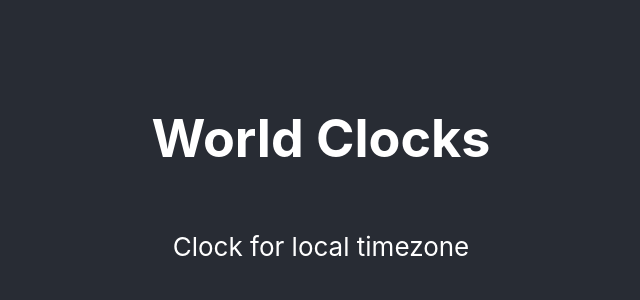
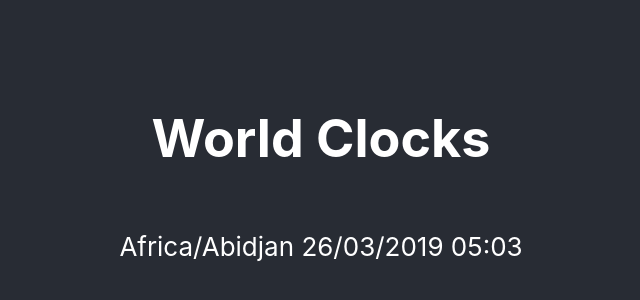
Before and after one commit to BarbaraPruz/clocks, a React (Create React App) app: page / in a window 1280 px wide. Shown: the part 220-520 px from the top of the page, without its empty margins (319-959 px from the left). Built offline with nearby package versions, Linux system fonts and the light colour scheme.

Commit message:
Add moment package

```diff
--- a/package.json
+++ b/package.json
@@ -3,6 +3,8 @@
   "version": "0.1.0",
   "private": true,
   "dependencies": {
+    "moment": "^2.24.0",
+    "moment-timezone": "^0.5.23",
     "react": "^16.7.0",
     "react-dom": "^16.7.0",
     "react-scripts": "2.1.2"
--- a/src/App.js
+++ b/src/App.js
@@ -1,17 +1,23 @@
 import React, { Component } from 'react';
-
+import moment from 'moment';
+import 'moment-timezone';
 import './App.css';
 
 import Clock from './components/clock';
 
 class App extends Component {
-  state = { clocks: [{ timezone: 'local'}] };
+  state = { clocks: [{ timezone: moment.tz.guess(), time: moment.tz(moment(), moment.tz.guess()) }] };
   render() {
+    // let h= moment.tz(moment(), 'Pacific/Honolulu').format('DD/MM/YYYY HH:MM')
+    // let n= moment.tz(moment(), 'America/New_York').format('DD/MM/YYYY HH:MM')
+    // let s= moment.tz(moment(), 'Australia/Sydney').format('DD/MM/YYYY HH:MM')
+    // console.log("hnl",h,'ny',n,'s',s);
+    // console.log('guess',moment.tz.guess())
     return (
       <div className="App">
           <h1>World Clocks</h1>
         <div className="Clocks">
-          { this.state.clocks.map((c,id) => <Clock timezone={c.timezone} key={id} /> ) }
+          { this.state.clocks.map((c,id) => <Clock timezone={c.timezone} time={c.time.format('DD/MM/YYYY HH:MM')} key={id} /> ) }
         </div>
       </div>
     );
--- a/src/components/clock.js
+++ b/src/components/clock.js
@@ -5,7 +5,7 @@ class Clock extends Component {
       console.log("Clock for",this.props.timezone);
     return (
       <div className="Clock">
-          <p>Clock for {this.props.timezone} timezone</p>
+          <p>{this.props.timezone} {this.props.time}</p>
       </div>
     );
   }
```
Also changed, not shown: 2 other files (tests, documents, lock files or other folders).
